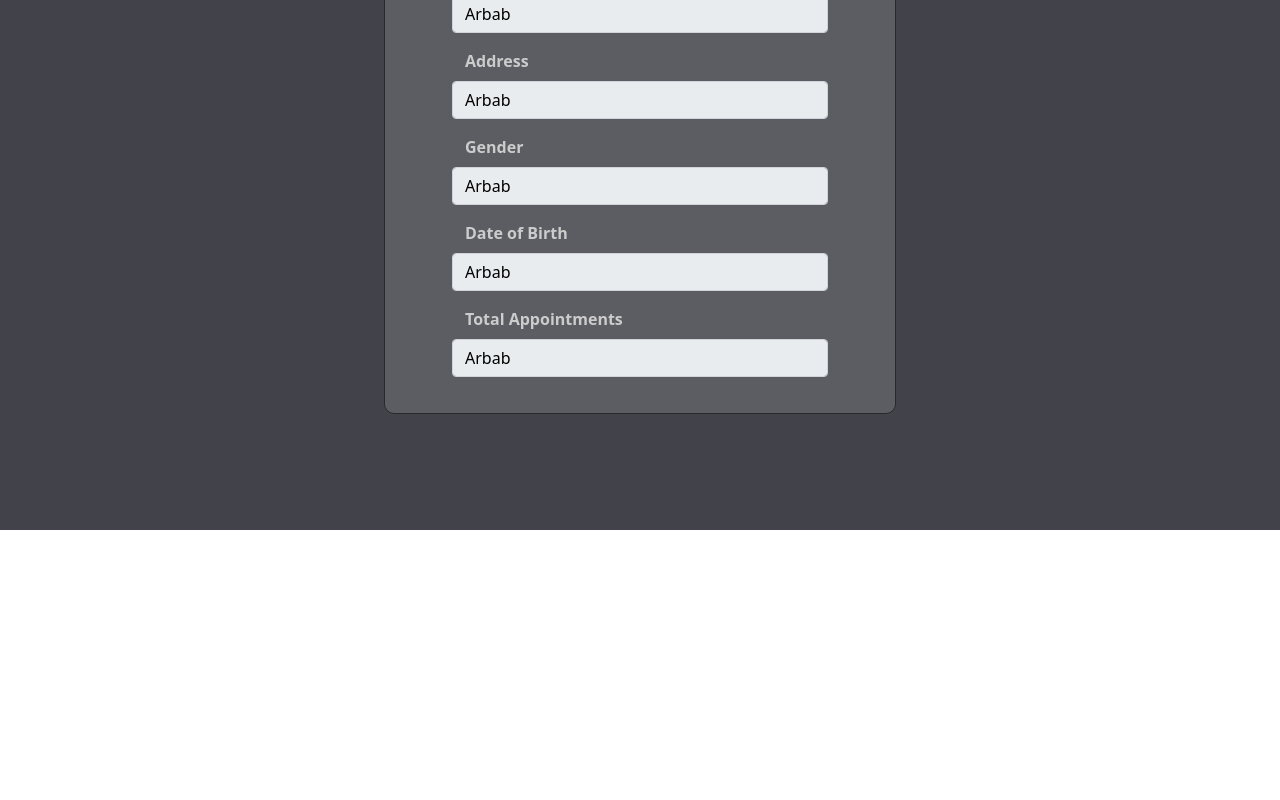
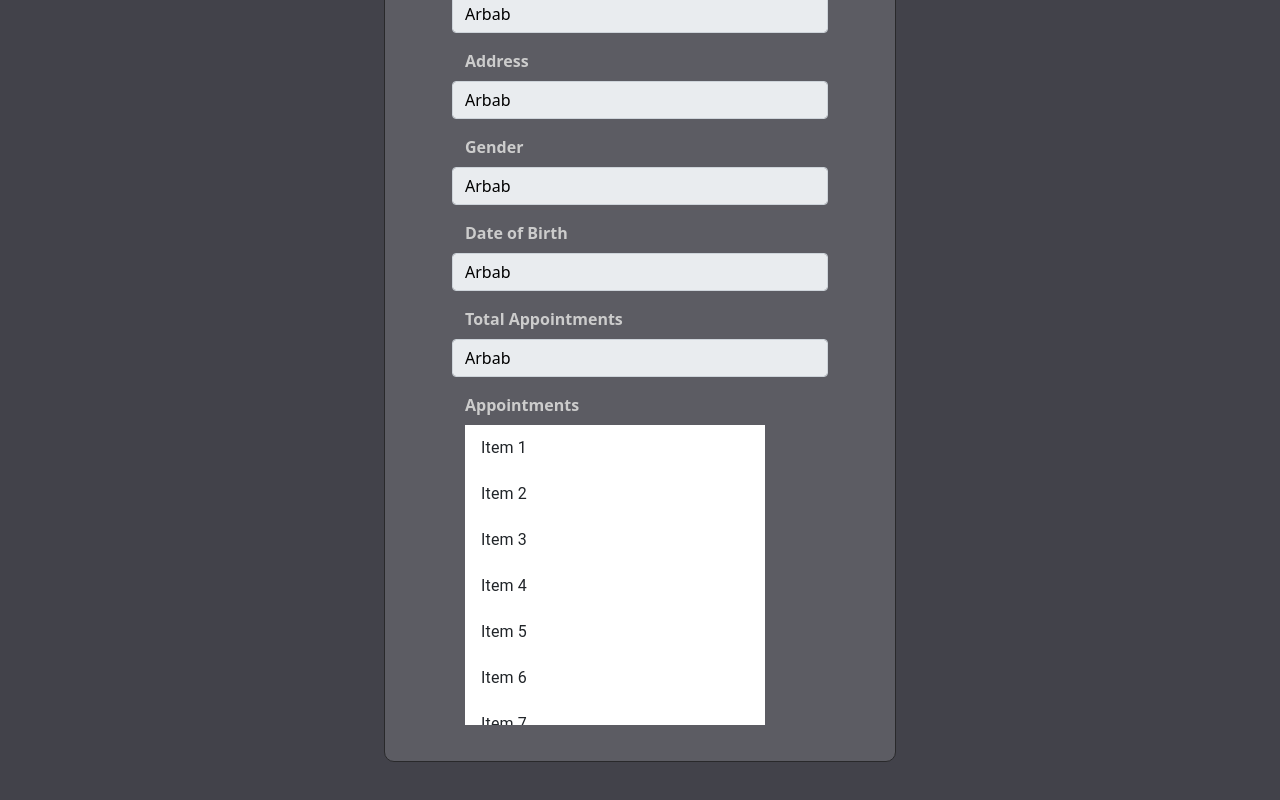
Before and after one commit to crackaf/kylix-frontend, a React (Create React App) app: page /profile in a window 1280 px wide. Shown: the part 350-1150 px from the top of the page. Before the commit the page ends 880 px from the top, so only its background shows below. Built offline with nearby package versions, Linux system fonts and the light colour scheme; no server answers.

Commit message:
feat(Profile): Added profile

```diff
--- a/package.json
+++ b/package.json
@@ -25,6 +25,7 @@
     "@testing-library/jest-dom": "^5.14.1",
     "@testing-library/react": "^12.0.0",
     "@testing-library/user-event": "^13.2.1",
+    "@types/react-window": "^1.8.5",
     "axios": "^0.26.1",
     "bootstrap": "^5.1.3",
     "date-fns": "^2.28.0",
@@ -38,6 +39,7 @@
     "react-redux": "^7.2.6",
     "react-router-dom": "^6.2.2",
     "react-scripts": "5.0.0",
+    "react-window": "^1.8.6",
     "redux": "^4.1.2",
     "styled-components": "^5.3.3",
     "ts-loader": "^9.2.8",
--- /dev/null
+++ b/src/pages/profile/components/AppointmentList/index.tsx
@@ -0,0 +1,65 @@
+import * as React from 'react';
+import Box from '@mui/material/Box';
+import ListItem from '@mui/material/ListItem';
+import ListItemButton from '@mui/material/ListItemButton';
+import ListItemText from '@mui/material/ListItemText';
+import { FixedSizeList, ListChildComponentProps } from 'react-window';
+import { DoctorAppointment } from 'utils/types/db';
+
+/**
+ *
+ * @param {ListChildComponentProps} props
+ * @return {JSX.Element}
+ */
+function renderRow(props: ListChildComponentProps) {
+  const { index, style } = props;
+
+  return (
+    <ListItem style={style} key={index} component="div" disablePadding>
+      <ListItemButton>
+        <ListItemText primary={`Item ${index + 1}`} />
+      </ListItemButton>
+    </ListItem>
+  );
+}
+
+interface AppointmentListProps {
+  height?: number;
+  width?: number;
+  itemCount?: number;
+  itemSize?: number;
+  itemData: DoctorAppointment[];
+}
+
+/**
+ *
+ * @return {JSX.Element}
+ */
+export default function AppointmentList({
+  height = 300,
+  width = 300,
+  itemCount = 200,
+  itemSize = 46,
+  itemData,
+}: AppointmentListProps) {
+  return (
+    <Box
+      sx={{
+        width: '100%',
+        height: 300,
+        maxWidth: 300,
+        bgcolor: 'background.paper',
+      }}
+    >
+      <FixedSizeList
+        height={height}
+        width={width}
+        itemSize={itemSize}
+        itemCount={itemCount}
+        overscanCount={5}
+      >
+        {renderRow}
+      </FixedSizeList>
+    </Box>
+  );
+}
--- a/src/pages/profile/index.tsx
+++ b/src/pages/profile/index.tsx
@@ -1,11 +1,13 @@
 import React from 'react';
 import styled from 'styled-components';
+import { StyledEngineProvider } from '@mui/material/styles';
 import Colors from 'theme/colors';
 import Navbar from 'components/navbar';
+import AppointmentList from './components/AppointmentList';
 
 const PageContainer = styled.div`
   background-color: ${Colors.background};
-  height: 110vh;
+  height: 170vh;
   width: 100%;
 `;
 
@@ -18,12 +20,27 @@ const ProfileContainer = styled.div`
   border: 1px solid ${Colors.border};
   padding: 20px;
   border-radius: 10px;
+  @media screen and (max-width: 760px) {
+    min-width: 350px;
+    padding: 10px;
+  }
 `;
 
 const Label = styled.label`
   color: #cccccc;
   font-weight: 600;
   margin-left: 60px;
+  @media screen and (max-width: 760px) {
+    margin-left: 26px;
+  }
+`;
+
+const ListContainer = styled.div`
+  margin-left: 60px;
+  width: fit-content;
+  @media screen and (max-width: 760px) {
+    margin-left: 25px;
+  }
 `;
 
 const Input = styled.input`
@@ -73,6 +90,7 @@ function Profile() {
           <Input type="text" className="form-control" disabled value="Arbab" />
         </div>
         {type == 1 && (
+          <>
             <div className="mb-3 mt-2">
               <Label className="form-label">Total Appointments</Label>
               <Input
@@ -82,6 +100,15 @@ function Profile() {
                 value="Arbab"
               />
             </div>
+            <div className="mb-3 mt-2">
+              <Label className="form-label">Appointments</Label>
+              <StyledEngineProvider injectFirst>
+                <ListContainer>
+                  <AppointmentList itemData={[]} />
+                </ListContainer>
+              </StyledEngineProvider>
+            </div>
+          </>
         )}
       </ProfileContainer>
     </PageContainer>
```
Also changed, not shown: 1 other file (tests, documents, lock files or other folders). Lines whose indentation alone changed are shown as unchanged.
